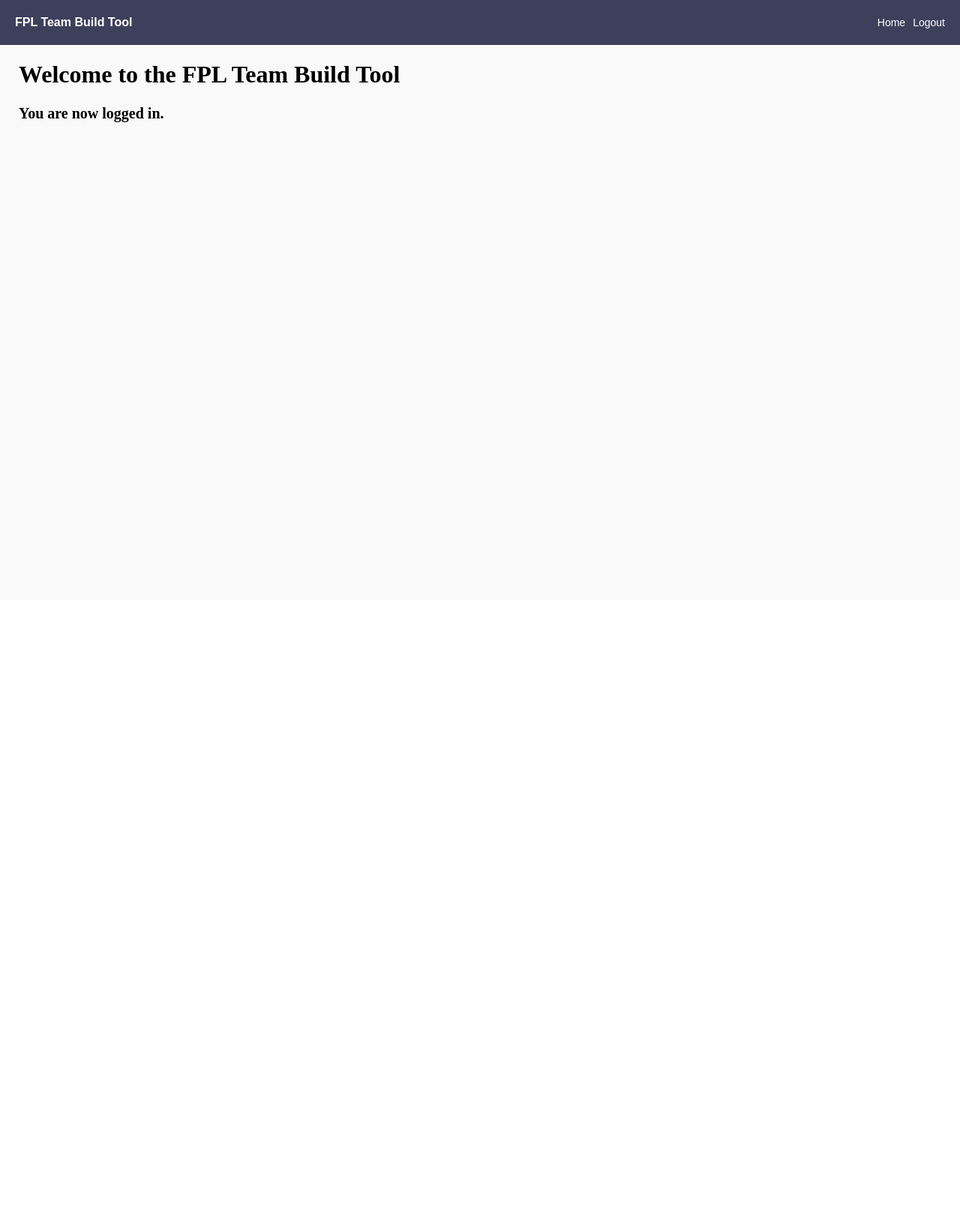
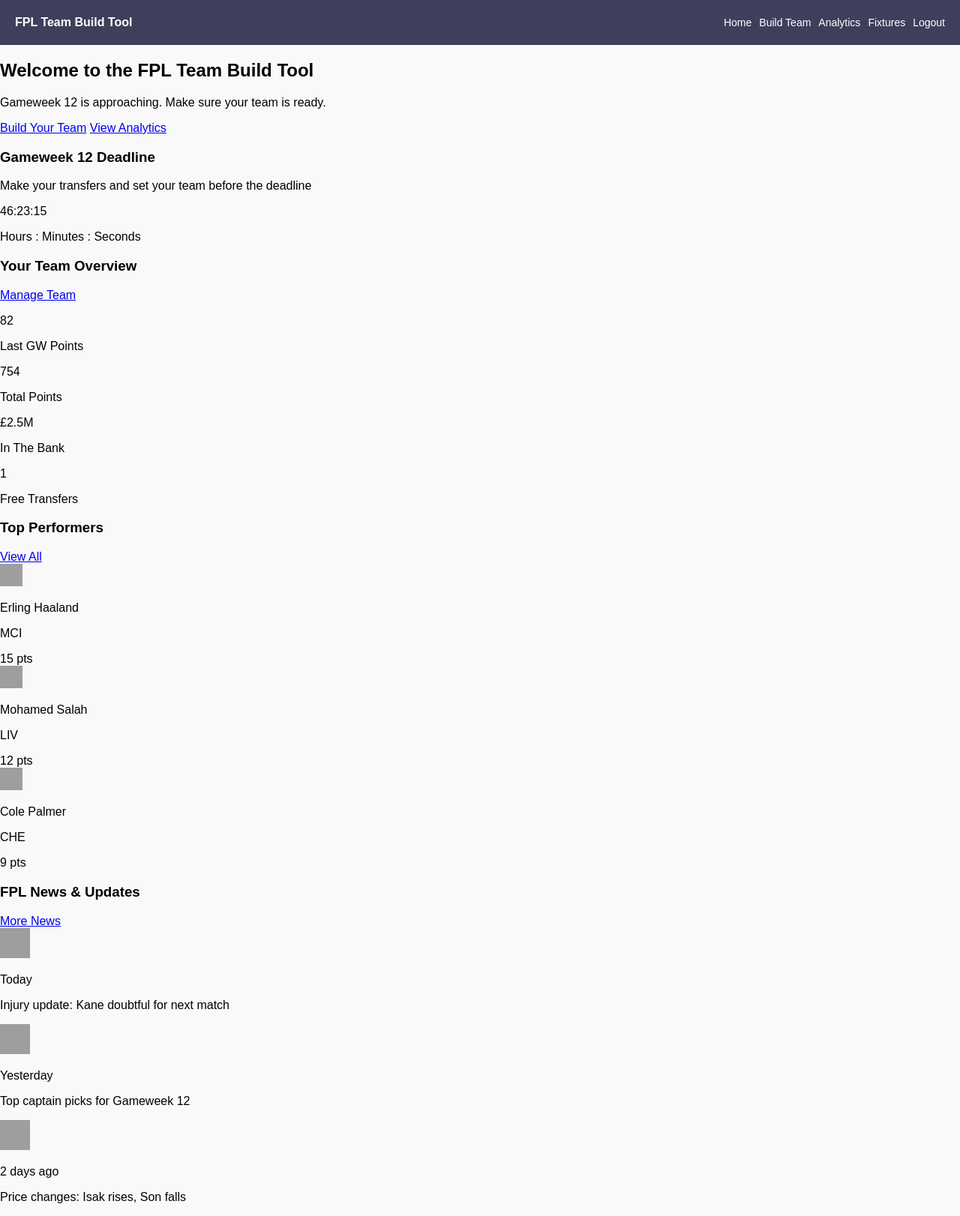
Before and after one commit to maiqkhan/fpl_team_builder, a Python web app: template app/templates/dashboard.html in a window 1280 px wide. Shown: the whole page at 75% size. Before the commit the page ends 163 px from the top, so only its background shows below. Run offline with Jinja, Linux system fonts and the light colour scheme; the template is opened without the code that fills it, so the values that code supplies are empty; grey boxes are pictures that could not be loaded.

Commit message:
modify dashboard to display general information for authenticated user

```diff
--- a/app/templates/dashboard.html
+++ b/app/templates/dashboard.html
@@ -2,14 +2,125 @@
 
 {% block links %}
     <li><a href="/">Home</a></li>
+    <li><a href="/build_team">Build Team</a></li>
+    <li><a href="/analytics">Analytics</a></li>
+    <li><a href="/fixtures">Fixtures</a></li>
     <li><a href="logout">Logout</a></li>
 {% endblock %}
 
 {% block content %}
 
-<div class="table-container">
-    <h1>Welcome to the FPL Team Build Tool</h1>
+<div class="container">
+    <div class="dashboard-header">
+        <div class="welcome-text">
+            <h2>Welcome to the FPL Team Build Tool</h2>
+            <p>Gameweek 12 is approaching. Make sure your team is ready.</p>
+        </div>
+        <div class="action-buttons">
+            <a href="/build_team" class="btn btn-primary">Build Your Team</a>
+            <a href="/analytics" class="btn btn-secondary">View Analytics</a>
+        </div>
+    </div>
 
-    <p>You are now logged in.</p>
+    <div class="deadline-timer">
+        <div class="timer-info">
+            <h3>Gameweek 12 Deadline</h3>
+            <p>Make your transfers and set your team before the deadline</p>
+        </div>
+        <div>
+            <p class="timer-value">46:23:15</p>
+            <p class="timer-label">Hours : Minutes : Seconds</p>
+        </div>
+    </div>
+
+    <div class="dashboard-grid">
+        <div class="card">
+            <div class="card-header">
+                <h3 class="card-title">Your Team Overview</h3>
+                <a href="/build_team" class="card-link">Manage Team</a>
+            </div>
+            <div class="stats-grid">
+                <div class="stat-item">
+                    <p class="stat-value">82</p>
+                    <p class="stat-label">Last GW Points</p>
+                </div>
+                <div class="stat-item">
+                    <p class="stat-value">754</p>
+                    <p class="stat-label">Total Points</p>
+                </div>
+                <div class="stat-item">
+                    <p class="stat-value">£2.5M</p>
+                    <p class="stat-label">In The Bank</p>
+                </div>
+                <div class="stat-item">
+                    <p class="stat-value">1</p>
+                    <p class="stat-label">Free Transfers</p>
+                </div>
+            </div>
+        </div>
+
+        <div class="card">
+            <div class="card-header">
+                <h3 class="card-title">Top Performers</h3>
+                <a href="/analytics" class="card-link">View All</a>
+            </div>
+            <div class="player-list">
+                <div class="player-item">
+                    <img src="https://resources.premierleague.com/premierleague/photos/players/40x40/p223094.png" alt="Player" width="30" height="30" onerror="this.src='/static/placeholder.png'">
+                    <div class="player-info">
+                        <p class="player-name">Erling Haaland</p>
+                        <p class="player-team">MCI</p>
+                    </div>
+                    <span class="player-points">15 pts</span>
+                </div>
+                <div class="player-item">
+                    <img src="https://resources.premierleague.com/premierleague/photos/players/40x40/p118748.png" alt="Player" width="30" height="30" onerror="this.src='/static/placeholder.png'">
+                    <div class="player-info">
+                        <p class="player-name">Mohamed Salah</p>
+                        <p class="player-team">LIV</p>
+                    </div>
+                    <span class="player-points">12 pts</span>
+                </div>
+                <div class="player-item">
+                    <img src="https://resources.premierleague.com/premierleague/photos/players/40x40/p232787.png" alt="Player" width="30" height="30" onerror="this.src='/static/placeholder.png'">
+                    <div class="player-info">
+                        <p class="player-name">Cole Palmer</p>
+                        <p class="player-team">CHE</p>
+                    </div>
+                    <span class="player-points">9 pts</span>
+                </div>
+            </div>
+        </div>
+
+        <div class="card">
+            <div class="card-header">
+                <h3 class="card-title">FPL News & Updates</h3>
+                <a href="#" class="card-link">More News</a>
+            </div>
+            <div class="news-list">
+                <div class="news-item">
+                    <img src="{{ url_for('static', path='news-icon.png') }}" alt="News" width="40" height="40" onerror="this.src='/static/placeholder.png'">
+                    <div>
+                        <p class="news-date">Today</p>
+                        <p class="news-title">Injury update: Kane doubtful for next match</p>
+                    </div>
+                </div>
+                <div class="news-item">
+                    <img src="{{ url_for('static', path='news-icon.png') }}" alt="News" width="40" height="40" onerror="this.src='/static/placeholder.png'">
+                    <div>
+                        <p class="news-date">Yesterday</p>
+                        <p class="news-title">Top captain picks for Gameweek 12</p>
+                    </div>
+                </div>
+                <div class="news-item">
+                    <img src="{{ url_for('static', path='news-icon.png') }}" alt="News" width="40" height="40" onerror="this.src='/static/placeholder.png'">
+                    <div>
+                        <p class="news-date">2 days ago</p>
+                        <p class="news-title">Price changes: Isak rises, Son falls</p>
+                    </div>
+                </div>
+            </div>
+        </div>
+    </div>
 </div>
 {% endblock %}
```
